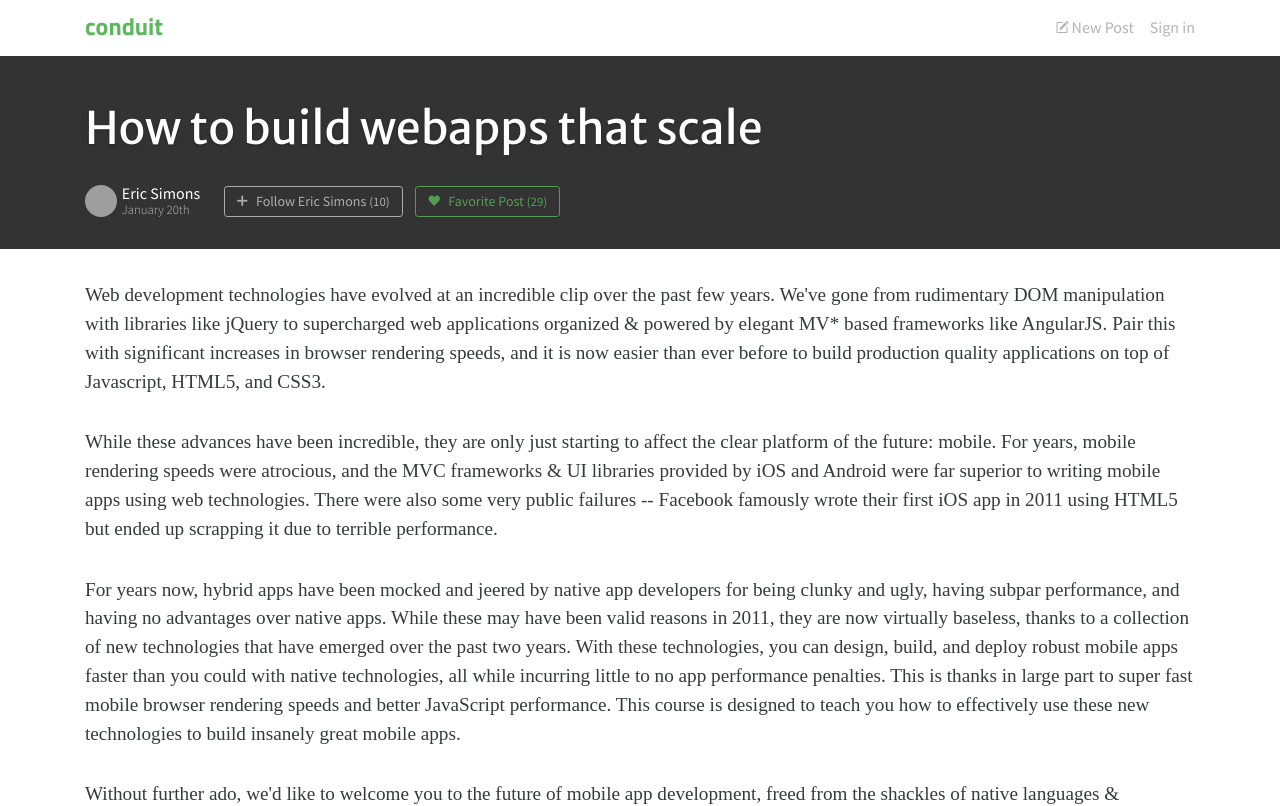
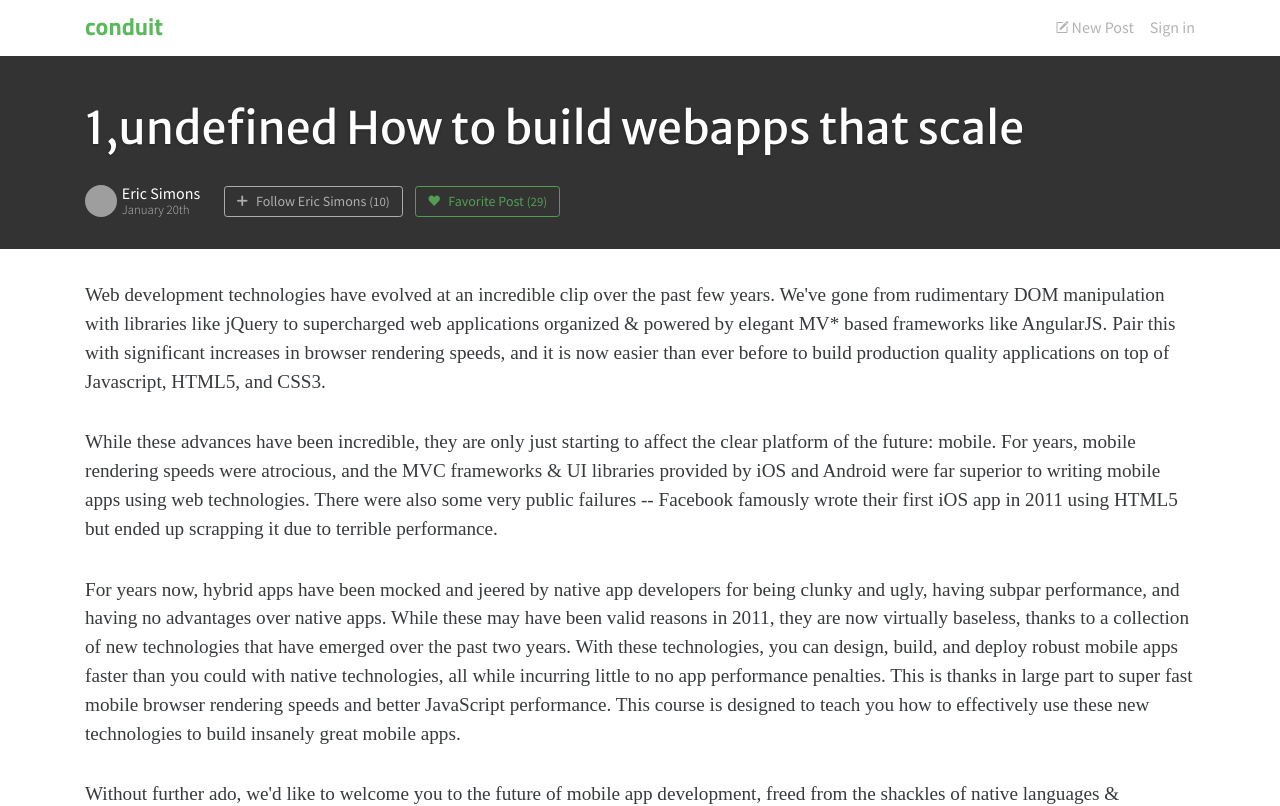
Before and after one commit to Coffee0127/angular-zero, an Angular app: page /posts/1 in a window 1280 px wide. Shown: the top 806 px of the page. Built offline with nearby package versions, Linux system fonts and the light colour scheme; grey boxes are pictures that could not be loaded; a web font is replaced by a local one.

Commit message:
任務04：在程式中取得路由參數

```diff
--- a/src/app/layout/posts/post/post.component.html
+++ b/src/app/layout/posts/post/post.component.html
@@ -3,7 +3,7 @@
   <div class="banner">
     <div class="container">
 
-      <h1>How to build webapps that scale</h1>
+      <h1>{{ id + ',' + key }} How to build webapps that scale</h1>
 
       <div class="post-meta">
         <a href="profile.html">
--- a/src/app/layout/posts/post/post.component.ts
+++ b/src/app/layout/posts/post/post.component.ts
@@ -1,4 +1,5 @@
 import { Component, OnInit } from '@angular/core';
+import { ActivatedRoute } from '@angular/router';
 
 @Component({
   selector: 'app-post',
@@ -7,9 +8,18 @@ import { Component, OnInit } from '@angular/core';
 })
 export class PostComponent implements OnInit {
 
-  constructor() { }
+  key: string;
+  id: number;
+
+  constructor(private route: ActivatedRoute) { }
 
   ngOnInit() {
+    this.route.params.subscribe(data => {
+      this.id = data['id'];
+    });
+    this.route.queryParams.subscribe(data => {
+      this.key = data['key'];
+    });
   }
 
 }
--- a/src/app/layout/posts/posts/posts.component.html
+++ b/src/app/layout/posts/posts/posts.component.html
@@ -35,7 +35,7 @@
               <i class="ion-heart"></i> 29
             </button>
           </div>
-          <a href="post.html" class="preview-link">
+          <a [routerLink]="['/posts/100']" [queryParams]="{key:'queryString'}" class="preview-link">
             <h1>How to build webapps that scale</h1>
             <p>In my demo, the holy grail layout is nested inside a document, so there's no body or main tags like shown above.
               Regardless, we're interested in the class names and the appearance of sections in the markup as opposed to
```
Also changed, not shown: src/app/layout/posts/posts.module.ts (+6 -3 lines).
